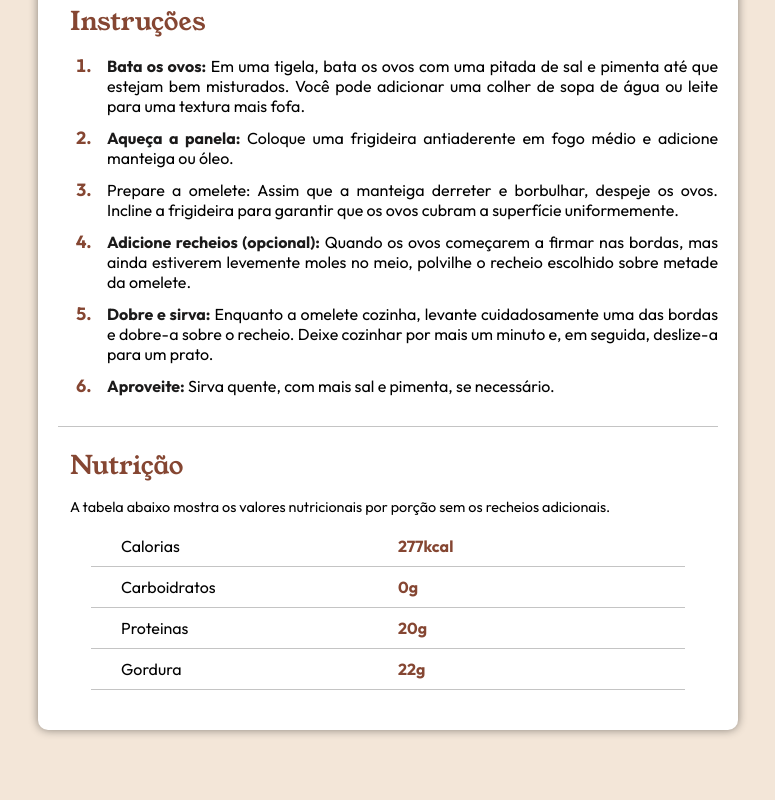
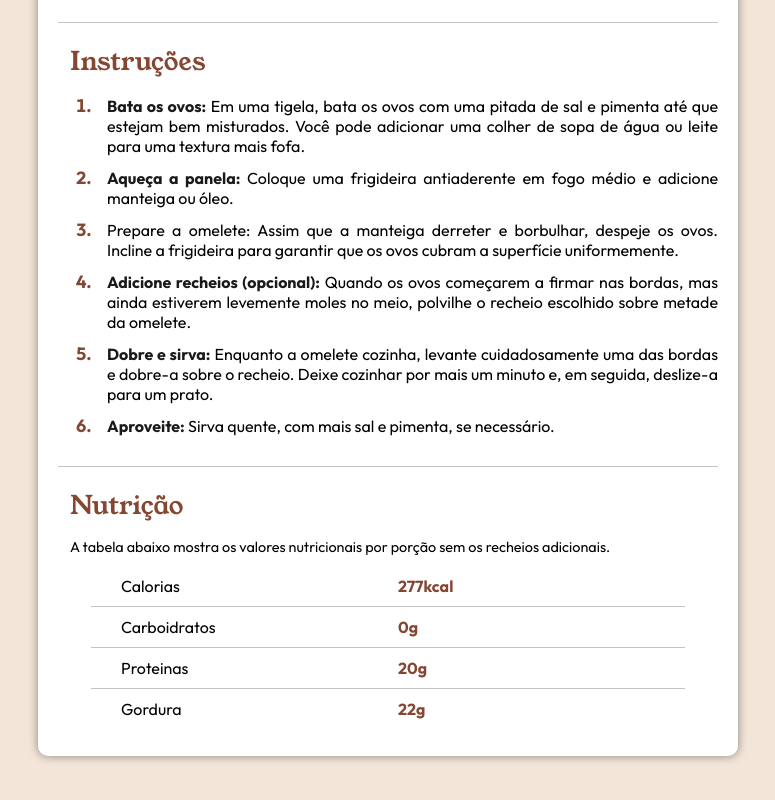
Before and after one commit to LucasPereira-lc/projeto-receita, a plain HTML site: page index.html in a window 1280 px wide. Shown: the part 937-1737 px from the top of the page, without its empty margins (252-1027 px from the left). Before the commit the page ends 1687 px from the top, so only its background shows below. Drawn offline with Linux system fonts and the light colour scheme.

Commit message:
Projeto finalizado

```diff
--- a/estilo/media-query.css
+++ b/estilo/media-query.css
@@ -8,8 +8,8 @@
 
     main.principal {
         margin: auto;
-        margin-top: 20px;
-        margin-bottom: 20px;
+        margin-top: 60px;
+        margin-bottom: 60px;
         width: 700px;
         border-radius: 10px;
         box-shadow: 0px 0px 10px rgba(0, 0, 0, 0.445);
--- a/estilo/style.css
+++ b/estilo/style.css
@@ -15,7 +15,7 @@ main.principal {
     border-radius: 10px;
     background-color: white;
     margin: auto;
-    padding-bottom: 20px;
+    padding-bottom: 5px;
 }
 
 h1, h2 {
@@ -46,6 +46,7 @@ header > h1 {
     font-size: 2em;
     margin-bottom: 10px;
     padding-left: 20px;
+    width: 80%;
 }
 
 header > p {
@@ -202,6 +203,6 @@ td.quant {
     width: 50%;
 }
 
-td.ultimal {
-    border-bottom: 4px solid rgb(216, 18, 18);
+tr.ultimal, td.ultimal {
+    border-bottom: 2px solid rgb(255, 255, 255);
 }
--- a/index.html
+++ b/index.html
@@ -67,7 +67,7 @@
                         <td class="nome">Proteinas</td>
                         <td class="quant">20g</td>
                     </tr>
-                    <tr>
+                    <tr class="ultimal">
                         <td class="nome"  class="ultimal">Gordura</td>
                         <td class="quant"  class="ultimal">22g</td>
                     </tr>
```
